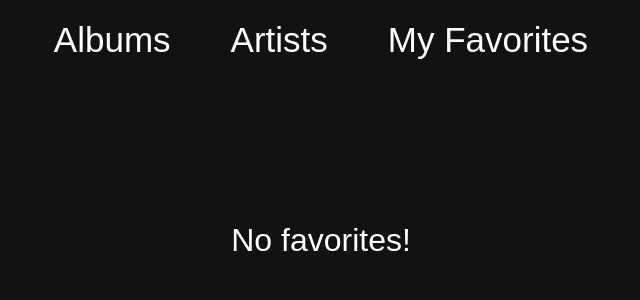
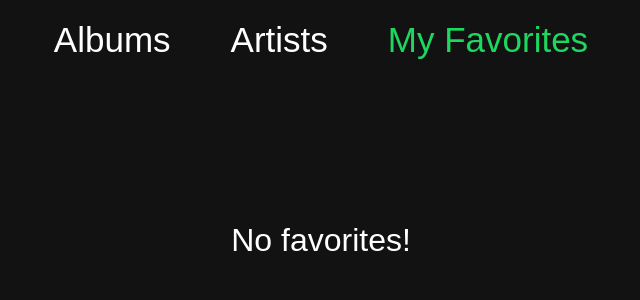
Before and after one commit to parwatcodes/song-discovery, a React (Vite) app: page /favorites in a window 1280 px wide. Shown: the top 300 px of the page, without its empty margins (319-959 px from the left). Built offline with nearby package versions, Linux system fonts and the light colour scheme.

Commit message:
Highlight active navbar (#7)

```diff
--- a/src/Layout.tsx
+++ b/src/Layout.tsx
@@ -1,5 +1,5 @@
 import React from 'react';
-import Navbar from './pages/NavBar';
+import Navbar from './components/layout/NavBar';
 
 interface LayoutProps {
   children: React.ReactNode;
--- /dev/null
+++ b/src/components/layout/Navbar.tsx
@@ -0,0 +1,30 @@
+import { useLocation } from 'react-router-dom';
+import { NavbarContainer, NavList, NavItem, NavLink } from '../../styles/NavBar.styles';
+
+
+const Navbar = () => {
+  const location = useLocation();
+
+  const isActive = (path: string) => {
+    return location.pathname === path;
+  };
+
+  const Link = ({ children, to }: { children: React.ReactNode; to: string; }) => {
+    return (
+      <NavItem className={isActive(to) ? 'active' : ''}>
+        <NavLink to={to}>{children}</NavLink>
+      </NavItem>);
+  };
+
+  return (
+    <NavbarContainer>
+      <NavList>
+        <Link to="/">Albums</Link>
+        <Link to="/artists">Artists</Link>
+        <Link to="/favorites">My Favorites</Link>
+      </NavList>
+    </NavbarContainer>
+  );
+};
+
+export default Navbar;
--- a/src/pages/NavBar.tsx
+++ /dev/null
@@ -1,22 +0,0 @@
-import { NavbarContainer, NavList, NavItem, NavLink } from '../styles/NavBar.styles';
-
-const NavBar = () => {
-
-  return (
-    <NavbarContainer>
-      <NavList>
-      <NavItem>
-          <NavLink to="/">Albums</NavLink>
-        </NavItem>
-        <NavItem>
-          <NavLink to="/artists">Artists</NavLink>
-        </NavItem>
-        <NavItem>
-          <NavLink to="/favorites">My Favorites</NavLink>
-        </NavItem>
-      </NavList>
-    </NavbarContainer>
-  );
-};
-
-export default NavBar;
--- a/src/styles/NavBar.styles.ts
+++ b/src/styles/NavBar.styles.ts
@@ -19,6 +19,12 @@ export const NavList = styled.ul`
 
 export const NavItem = styled.li`
   font-size: 35px;
+
+  &.active {
+    a {
+      color: #1ED760;
+    }
+  }
 `;
 
 export const NavLink = styled(Link)`
```
